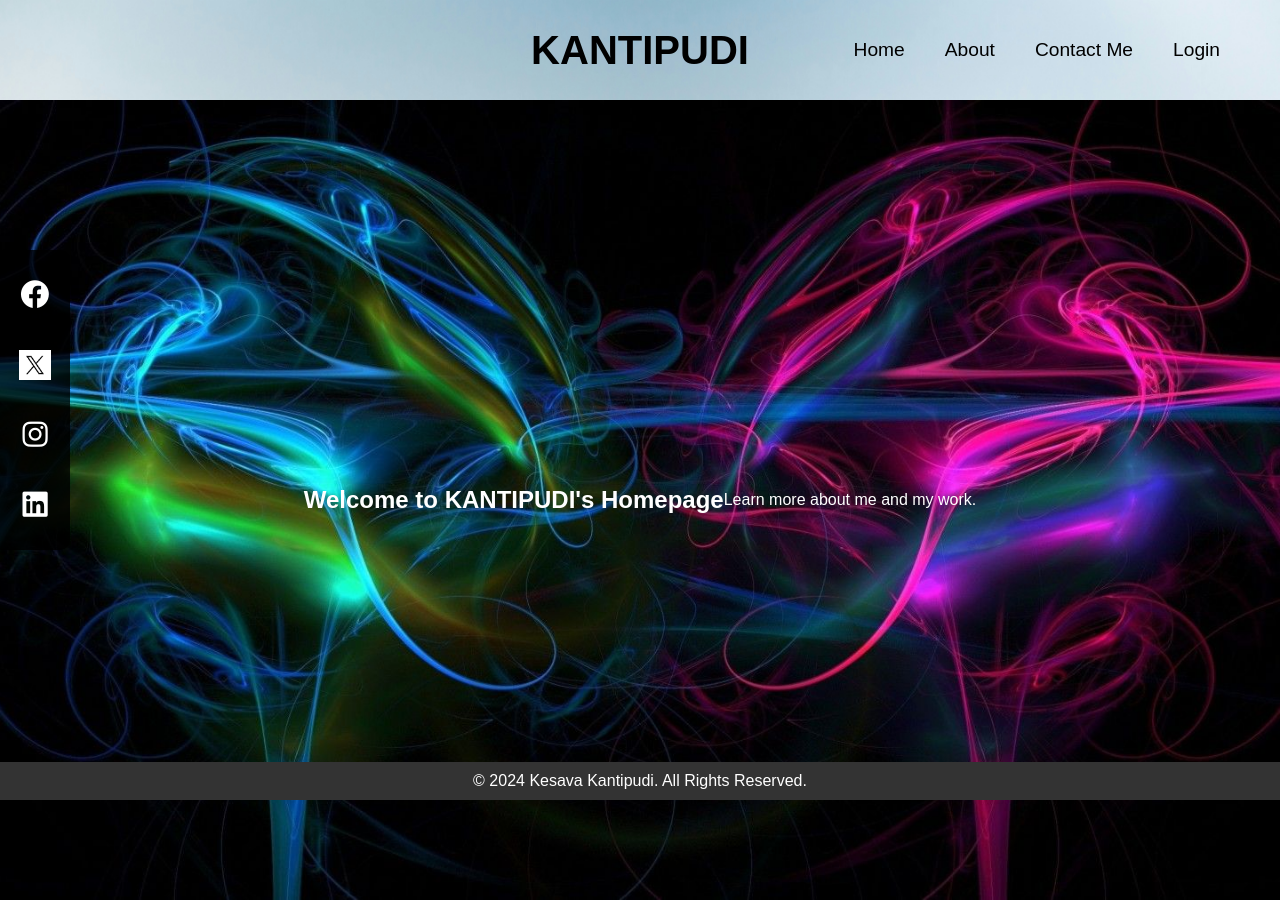
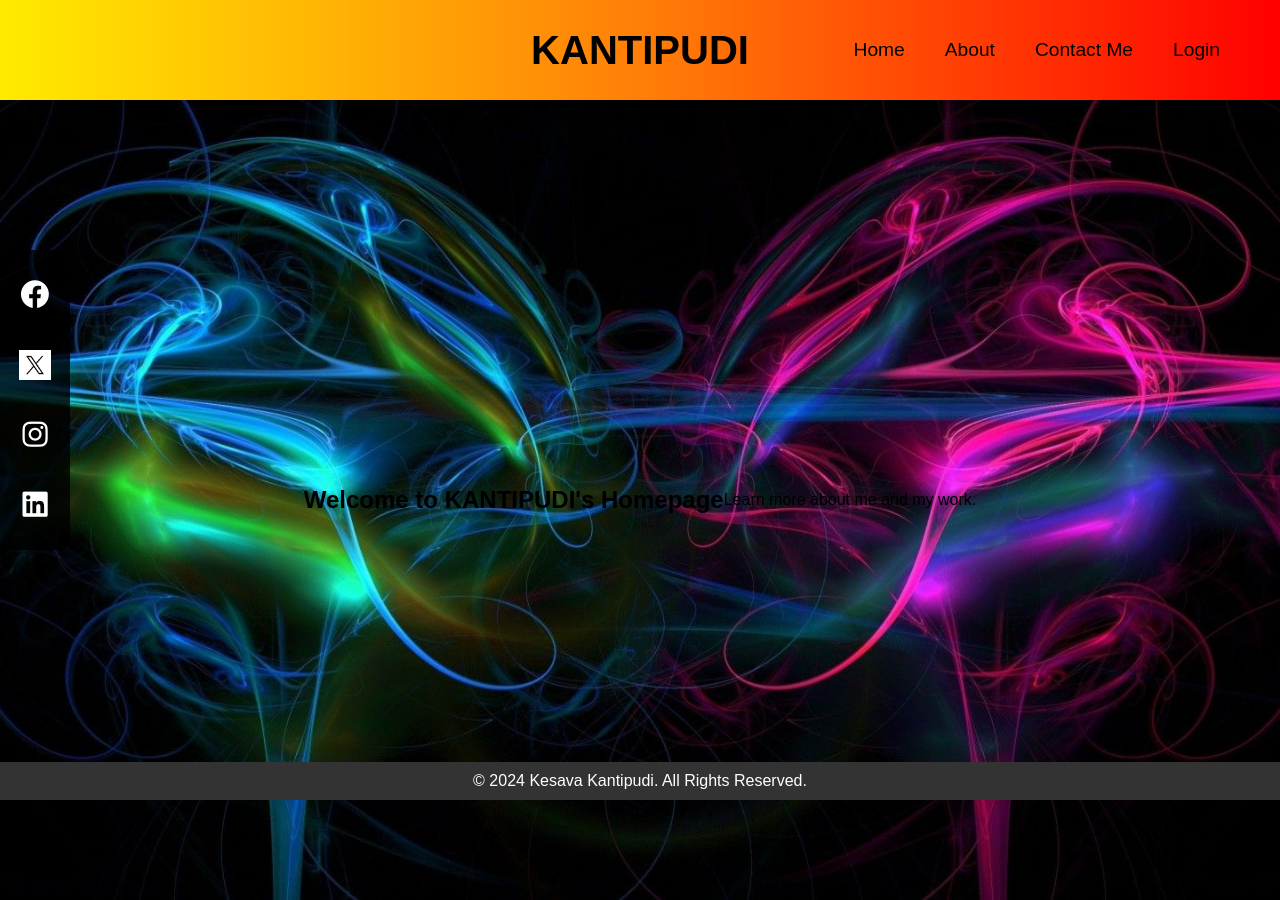
Before and after one commit to kesavakantipudi/Kantipudi, a plain HTML site: page index.html in a window 1280 px wide. Drawn offline with Linux system fonts and the light colour scheme.

Commit message:
Update styles.css

```diff
--- a/styles.css
+++ b/styles.css
@@ -2,13 +2,8 @@
 body {
     margin: 0;
     font-family: Arial, sans-serif;
-    background-image: url('background.jpg'); /* Ensure correct image path */
-    background-size: cover; /* This makes sure the image covers the entire page */
-    background-position: center; /* This centers the image */
-    background-repeat: no-repeat; /* Prevents the image from repeating */
-    height: 100vh; /* Ensures the body takes up the full viewport height */
-    overflow-x: hidden; /* Prevents horizontal scrolling if the image is larger than the screen */
-    color: white;
+    background: rgb(255,235,0);
+    background: linear-gradient(90deg, rgba(255,235,0,1) 0%, rgba(255,127,8,1) 50%, rgba(255,0,0,1) 100%);
 }
 
 
```
